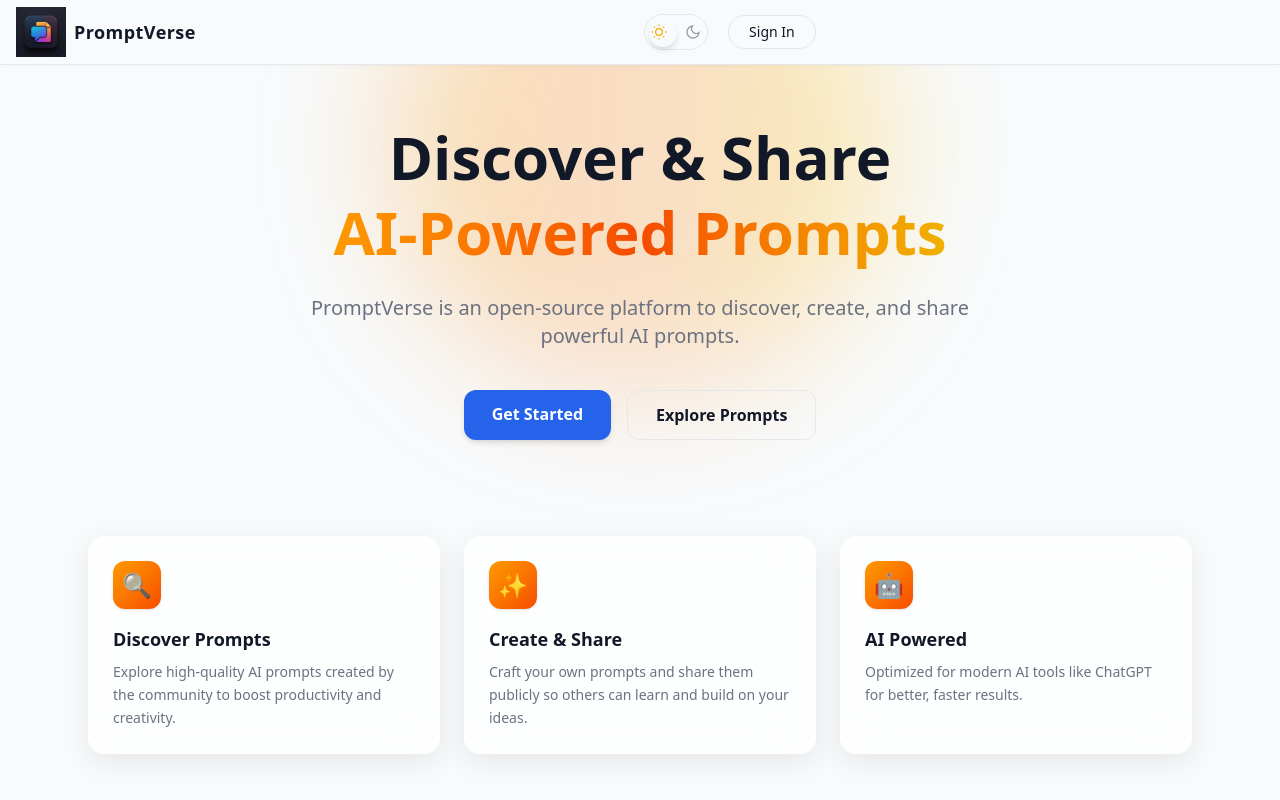
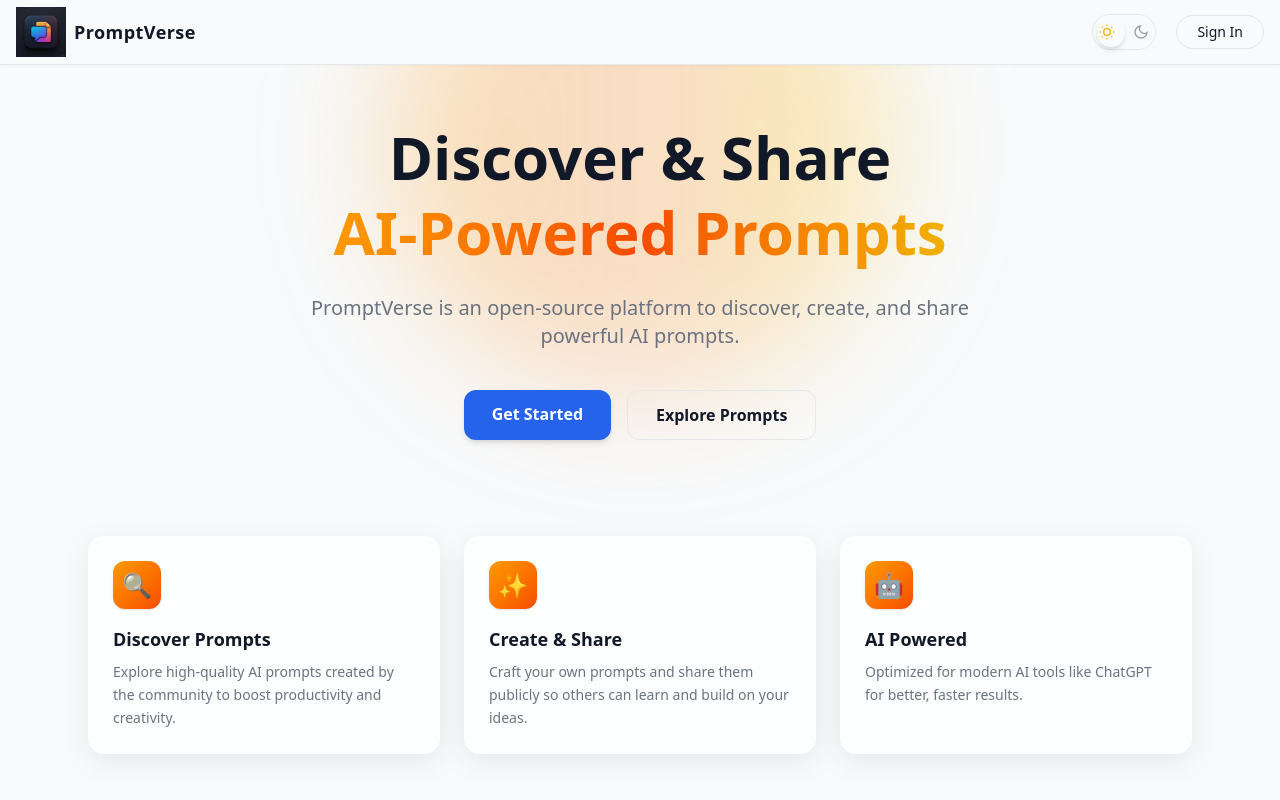
Before and after one commit to yohannes-mengistie/share-prompt, a Next.js app: page / in a window 1280 px wide. Shown: the top 800 px of the page. Built offline with nearby package versions, Linux system fonts and the light colour scheme; no server answers; the database is empty.

Commit message:
ui alignment fix for the prompt card

```diff
--- a/components/Nav.tsx
+++ b/components/Nav.tsx
@@ -49,7 +49,7 @@ const Nav = () => {
           </Link>
 
           {/* Desktop Navigation */}
-          <div className="hidden sm:flex flex-1 justify-center items-center gap-5">
+          <div className="hidden sm:flex flex-1 justify-end items-center gap-5">
             <ThemeToggle />
 
             {session?.user ? (
```
